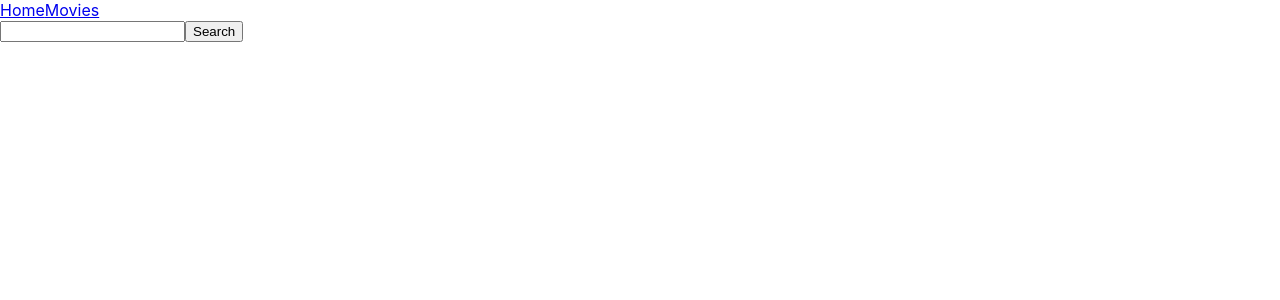
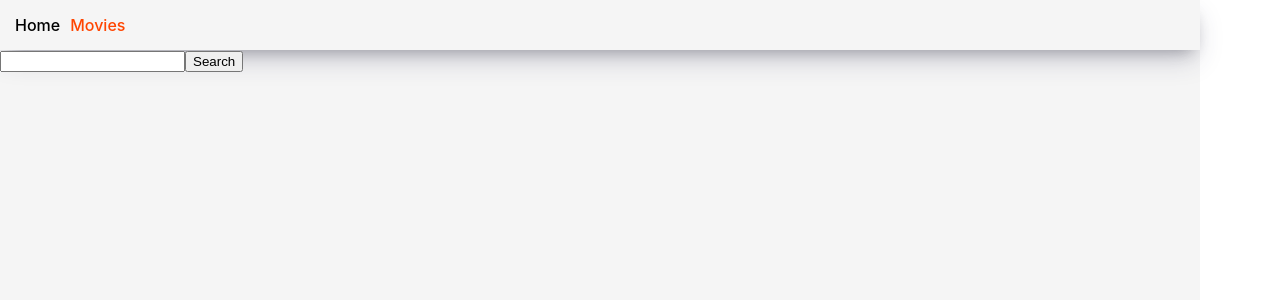
Before and after one commit to AlinaTantsura/goit-react-hw-05-movies, a React (Create React App) app: page /movies in a window 1280 px wide. Shown: the top 300 px of the page. Built offline with nearby package versions, Linux system fonts and the light colour scheme.

Commit message:
HomePage styles

```diff
--- a/package.json
+++ b/package.json
@@ -8,10 +8,12 @@
     "@testing-library/react": "^12.1.4",
     "@testing-library/user-event": "^13.5.0",
     "axios": "^1.6.2",
+    "notiflix": "^3.2.6",
     "react": "^18.1.0",
     "react-dom": "^18.1.0",
     "react-router-dom": "^6.21.0",
     "react-scripts": "5.0.1",
+    "styled-components": "^6.1.2",
     "web-vitals": "^2.1.3"
   },
   "scripts": {
--- a/src/components/App.jsx
+++ b/src/components/App.jsx
@@ -1,10 +1,12 @@
+import { lazy } from "react";
 import { Routes, Route } from "react-router-dom";
-import Movies from "./pages/Movies";
-import HomePage from "./pages/HomePage";
 import Layout from "./Layout/Layout";
-import MovieDetails from "./pages/MovieDetails";
-import Cast from "./Cast/Cast";
-import Reviews from "./Reviews/Reviews";
+
+const Movies = lazy(() => import("./pages/Movies") );
+const HomePage = lazy(() => import("./pages/HomePage"));
+const MovieDetails = lazy(() => import("./pages/MovieDetails"));
+const Cast = lazy(() => import("./Cast/Cast"));
+const Reviews = lazy(() => import("./Reviews/Reviews"));
 
 export const App = () => {
   return (
--- /dev/null
+++ b/src/components/Layout/Container.styled.js
@@ -0,0 +1,12 @@
+import styled from "styled-components";
+
+const Container = styled.div(() => {
+    return ({
+        minHeight: '100vh',
+        maxWidth: '1200px',
+        // padding: '20px 0',
+        backgroundColor: 'whitesmoke',
+
+    })
+})
+export default Container;
--- /dev/null
+++ b/src/components/Layout/Header.styled.js
@@ -0,0 +1,12 @@
+import styled from "styled-components";
+
+const Header = styled.header(() => {
+    return ({
+        // backgroundColor: 'green',
+        padding: '15px 0',
+        width: '100%',
+        boxShadow: 'rgba(50, 50, 93, 0.25) 0px 13px 27px -5px, rgba(0, 0, 0, 0.3) 0px 8px 16px -8px',
+    })
+});
+
+export default Header;
--- a/src/components/Layout/Layout.jsx
+++ b/src/components/Layout/Layout.jsx
@@ -1,17 +1,22 @@
-// import HomePage from 'components/pages/HomePage';
-// import Movies from 'components/pages/Movies';
-import { Outlet, NavLink } from 'react-router-dom';
+import { Suspense } from 'react';
+import { Outlet } from 'react-router-dom';
+import Container from './Container.styled';
+import Header from './Header.styled';
+import  { Navigation, LinkNav } from './Navigation.styled';
 
 const Layout = () => {
     return (
-        <>
-        <header>
-      <nav>
-        <NavLink to={'/'}>Home</NavLink>
-        <NavLink to={'/movies'}>Movies</NavLink>
-      </nav>
-        </header>
-        <Outlet/></>
+      <Container>
+        <Header>
+      <Navigation>
+        <LinkNav to={'/'}>Home</LinkNav>
+        <LinkNav to={'/movies'}>Movies</LinkNav>
+      </Navigation>
+        </Header>
+        <Suspense fallback={<div>Loading page...</div>}>
+          <Outlet />
+        </Suspense>
+      </Container>
 
     )
 }
--- /dev/null
+++ b/src/components/Layout/Navigation.styled.js
@@ -0,0 +1,22 @@
+// import { Outlet, NavLink } from 'react-router-dom';
+import { NavLink } from 'react-router-dom';
+import styled from "styled-components";
+
+export const Navigation = styled.nav(() => {
+    return ({
+        margin: '0 15px',
+        display: 'flex',
+        gap: '10px',
+
+    })
+});
+
+export const LinkNav = styled(NavLink)`
+    text-decoration: none;
+    color: black;
+    font-weight: 500;
+
+    &.active {
+        color: orangered;
+    }
+    `;
--- a/src/components/MovieInfo/MovieInfo.jsx
+++ b/src/components/MovieInfo/MovieInfo.jsx
@@ -1,4 +1,5 @@
 import { fetchMovieDetails } from "API";
+import { Notify } from "notiflix";
 import { useEffect, useState } from "react";
 import { Link } from "react-router-dom";
 
@@ -11,8 +12,8 @@ const MovieInfo = ({movieId}) => {
             setMovieInfo(resp.data);
             // console.log(resp.data);
         }
-        catch (error) {
-            console.log(error.message)
+        catch {
+            Notify.failure("There is no information about movie")
         }
     }
     useEffect(() => {
@@ -22,7 +23,7 @@ const MovieInfo = ({movieId}) => {
 
     return (
     <>
-        { movieInfo && (
+            {movieInfo && (
                 <>
                     <img src={movieInfo.poster_path} alt={movieInfo.title || movieInfo.name} />
                     <h1>{movieInfo.title || movieInfo.name}</h1>
--- /dev/null
+++ b/src/components/MovieList/List.styled.js
@@ -0,0 +1,20 @@
+import { Link } from "react-router-dom";
+import styled from "styled-components";
+
+export const ListItem = styled.li(() => {
+    return ({
+        marginBottom: '8px',
+        '&:last-child': {
+            marginBottom: 0,
+        }
+    })
+});
+
+export const LinkStyled = styled(Link)`
+    text-decoration: none;
+
+    &:hover{
+        color: white;
+        background-color: gray;
+    }
+`
--- a/src/components/MovieList/MovieList.jsx
+++ b/src/components/MovieList/MovieList.jsx
@@ -1,52 +1,47 @@
 import { fetchMovies, fetchMoviesBySearchWord } from "API";
 import { useEffect, useState } from "react";
-import { Link, useLocation } from "react-router-dom";
+import { useLocation } from "react-router-dom";
+import {ListItem, LinkStyled } from "./List.styled";
+import { Notify } from "notiflix";
 
 const MovieList = ({ searchWord = '' }) => {
 
-    let path;
     const location = useLocation();
-    const [movies, setMovies] = useState([]);
+    const [movies, setMovies] = useState(null);
     async function getMovies(searchWord) {
-        if (!searchWord) {
             try {
+                if (!searchWord) {
             const resp = await fetchMovies();
-            setMovies(resp.data.results)
+                    setMovies(resp.data.results)
+                }
+                else {
+            const resp = await fetchMoviesBySearchWord(searchWord);
+                setMovies(resp.data.results);
         }
-        catch (error) {
-            console.log(error.message)
+            }
+            catch (error) {
+                Notify.failure( "Try reloading the page) " + error.message)
         }
-        }
-        else {
-            try {
-            const resp = await fetchMoviesBySearchWord(searchWord);
-                // console.log(resp);
-                setMovies(resp.data.results);
-            }
-            catch{}
-        }
-
     }
     useEffect(() => {
         getMovies(searchWord);
     }, [searchWord])
 
-    console.log(path)
-    return (<>
-        <ul>
-            {movies.map((movie) => (<li key={movie.id}>
-                {/* {path = ((location.pathname) === '/') ? `movies/${movie.id}` : movie.id} */}
-                {(location.pathname) === '/' && <Link to={`movies/${movie.id}`} state={{ from:'/'}}>
+    return (
+        movies &&
+        (<ul>
+            {movies.map((movie) => (<ListItem key={movie.id}>
+                {(location.pathname) === '/' && <LinkStyled to={`movies/${movie.id}`} state={{ from:'/'}}>
                     {movie.name || movie.title}
-                </Link>
+                </LinkStyled>
                 }
-                { (location.pathname) === '/movies' && <Link to={`${movie.id}`} state={{ from:`/movies?query=${searchWord}`}}>
+                { (location.pathname) === '/movies' && <LinkStyled to={`${movie.id}`} state={{ from:`/movies?query=${searchWord}`}}>
                     {movie.name || movie.title}
-                </Link>
+                </LinkStyled>
                 }
-            </li>))}
-        </ul>
-    </>)
+            </ListItem>))}
+        </ul>)
+        )
 };
 
 export default MovieList;
--- a/src/components/pages/HomePage.jsx
+++ b/src/components/pages/HomePage.jsx
@@ -1,8 +1,6 @@
 import MovieList from "components/MovieList/MovieList";
 
 const HomePage = () => {
-
-
     return (<>
         <h1>Trending today</h1>
         <MovieList />
--- a/src/components/pages/MovieDetails.jsx
+++ b/src/components/pages/MovieDetails.jsx
@@ -1,6 +1,7 @@
 // import { fetchMovieDetails } from "API";
 import BackLink from "components/BackLink/BackLink";
 import MovieInfo from "components/MovieInfo/MovieInfo";
+import { Suspense } from "react";
 import { Outlet, useLocation, useParams } from "react-router-dom";
 
 const MovieDetails = () => {
@@ -13,7 +14,10 @@ const MovieDetails = () => {
         <main>
             <BackLink to={backPage}>BACK</BackLink>
             <MovieInfo movieId={id} />
-            <Outlet/>
+            <Suspense fallback={<div>Loading info...</div>}>
+                <Outlet/>
+            </Suspense>
+
         </main>
     )
 }
--- a/src/components/pages/Movies.jsx
+++ b/src/components/pages/Movies.jsx
@@ -1,9 +1,8 @@
-// import { fetchMoviesBySearchWord } from "API";
+import MovieList from "components/MovieList/MovieList";
+// import { Suspense, lazy } from "react";
+import {  useSearchParams } from "react-router-dom";
 
-import MovieList from "components/MovieList/MovieList";
-import { useSearchParams } from "react-router-dom";
-
-
+// const MovieList = lazy(()=> import("../MovieList/MovieList"))
 const Movies = () => {
     const [searchParams, setSearchParams] = useSearchParams();
 
@@ -29,7 +28,11 @@ const Movies = () => {
             <input name="search"/>
             <button type='submit'>Search</button>
         </form>
-            {searchParams.get('query') && (<MovieList searchWord={searchParams.get('query')} />)}
+            {/* {searchParams.get('query') && (<MovieList searchWord={searchParams.get('query')} />)} */}
+            {searchParams.get('query') && (
+                <>
+                    <MovieList searchWord={searchParams.get('query')} />
+                </>)}
         </main>)
 }
 export default Movies;
```
Also changed, not shown: 1 other file (tests, documents, lock files or other folders). Lines whose indentation alone changed are shown as unchanged.
